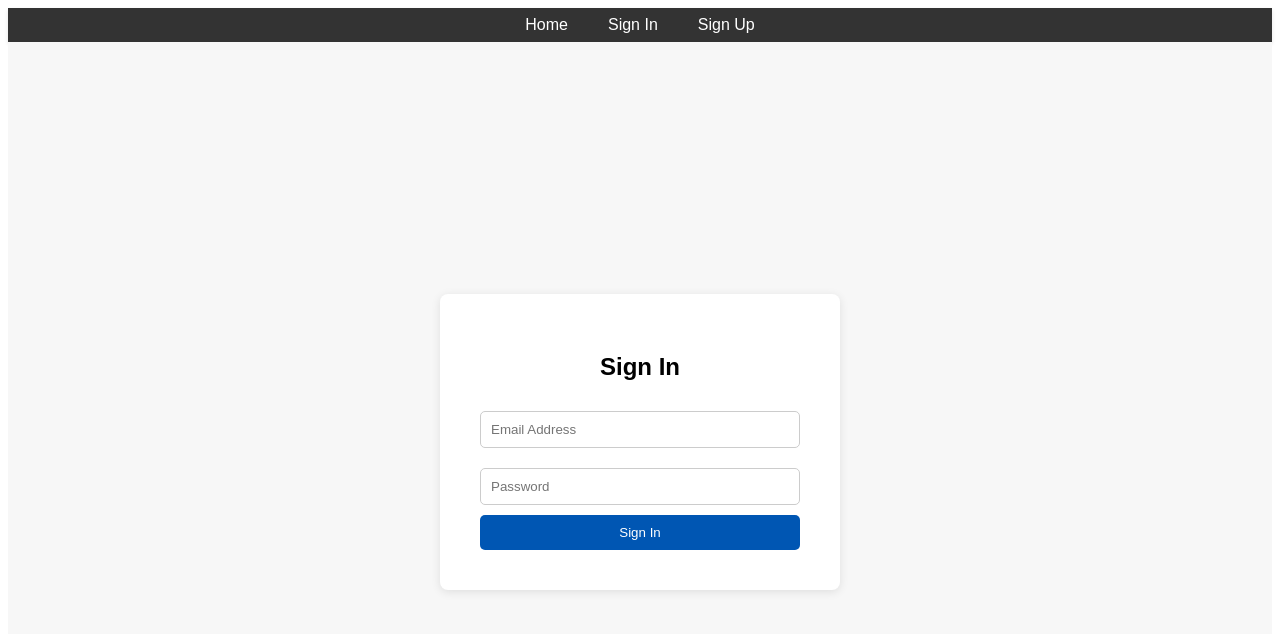
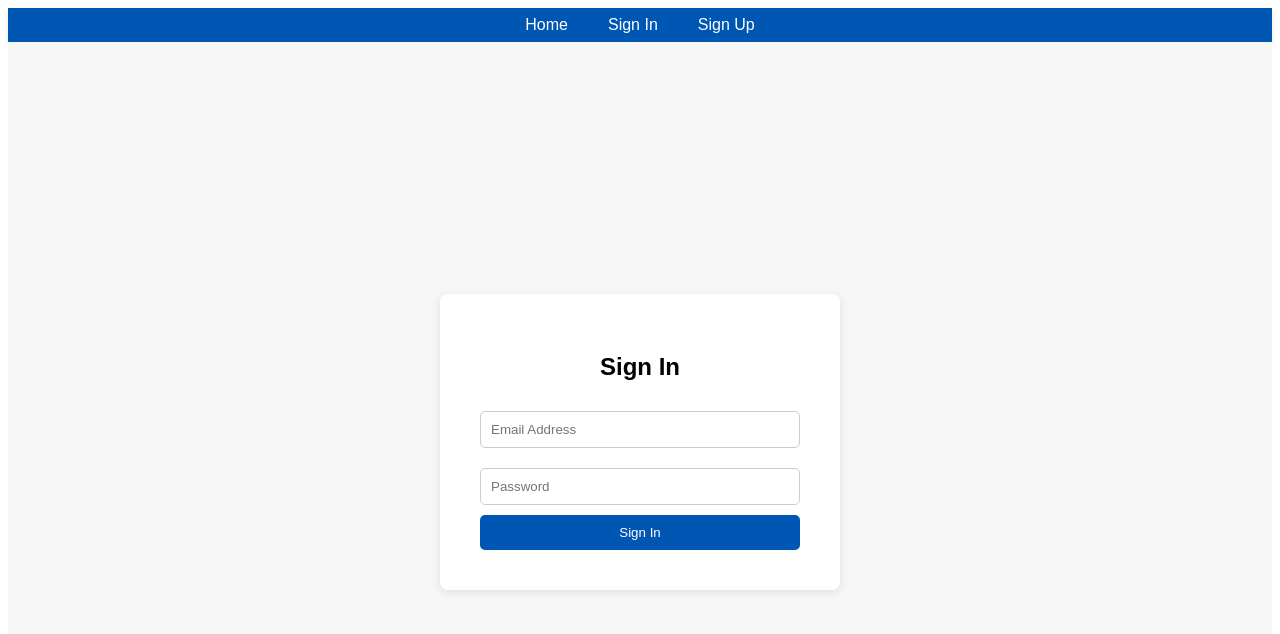
Before and after one commit to anikaahmed114/comp426-taskmaster, a React (Vite) app in the folder todolist/: page /signin in a window 1280 px wide. Shown: the top 634 px of the page. Built offline with nearby package versions, Linux system fonts and the light colour scheme.

Commit message:
nav page pretty

```diff
--- a/todolist/src/Navigation.css
+++ b/todolist/src/Navigation.css
@@ -2,7 +2,7 @@
 
 /* General styling for the navigation bar */
 .nav-container {
-    background-color: #333; /* Dark background for the nav bar */
+    background-color: #0056b3; /* Dark background for the nav bar */
     color: #fff;
     padding: 0.5rem 1rem;
     display: flex;
```
